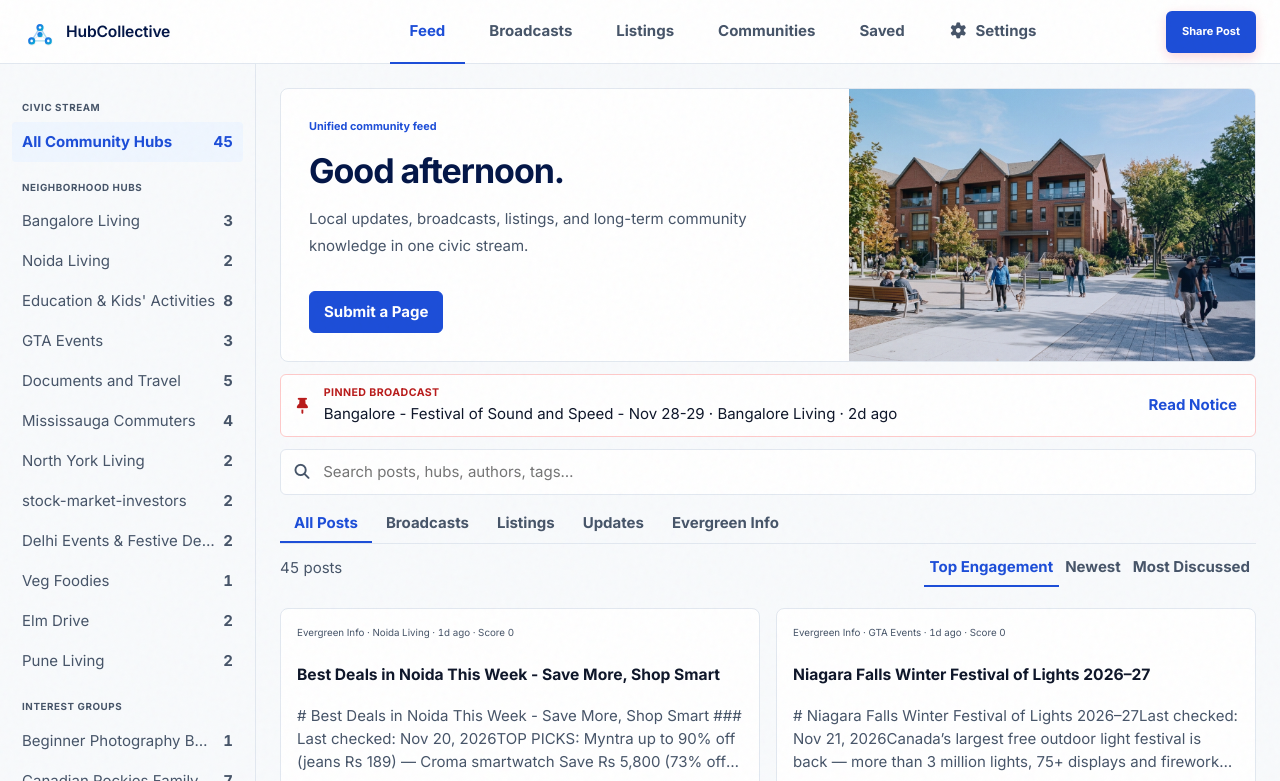
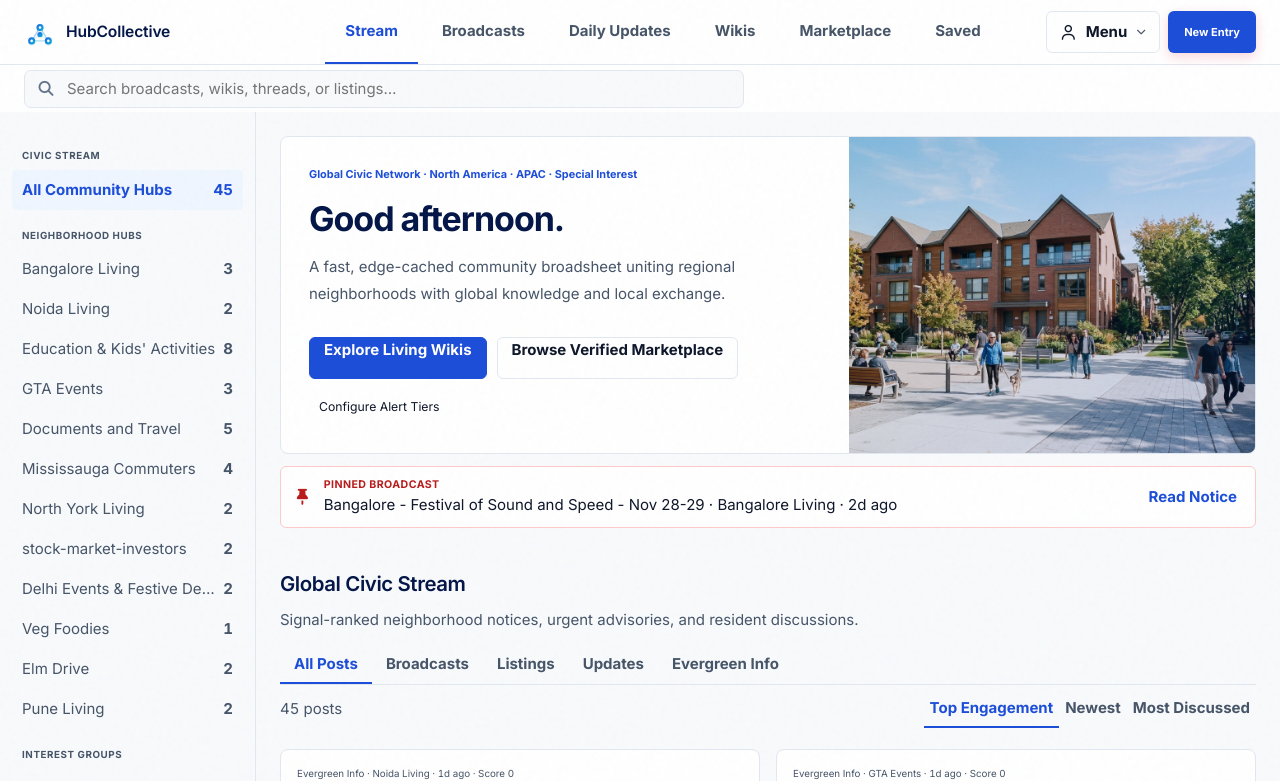
Before and after one commit to the-hub-community/hub-web, a Jekyll site: the page built from index.html, in a window 1280 px wide and 1400 px high, cut to the strip 0-781 px from the top of the window. Built offline with Jekyll 4.4.1, drawn with Linux system fonts in a browser that asks for light colours.

Commit message:
upgrade :  home page css changes

```diff
--- a/_includes/header.html
+++ b/_includes/header.html
@@ -8,16 +8,37 @@
       </a>
     </div>
     <nav class="header-center civic-top-nav" aria-label="Community navigation">
-      <a href="{{ '/' | relative_url }}"{% if page.url == '/' %} class="is-active" aria-current="page"{% endif %}>Feed</a>
+      <a href="{{ '/' | relative_url }}"{% if page.url == '/' and page.saved_view != true %} class="is-active" aria-current="page"{% endif %}>Stream</a>
       <a href="{{ '/notices.html' | relative_url }}"{% if page.url contains 'notices' or page.url contains 'broadcast' %} class="is-active" aria-current="page"{% endif %}>Broadcasts</a>
-      <a href="{{ '/marketplace.html' | relative_url }}"{% if page.url contains 'marketplace' or page.url contains 'list-service' %} class="is-active" aria-current="page"{% endif %}>Listings</a>
-      <a href="{{ '/communities.html' | relative_url }}"{% if page.url contains 'communities' %} class="is-active" aria-current="page"{% endif %}>Communities</a>
+      <a href="{{ '/general/daily-updates.html' | relative_url }}"{% if page.url contains 'daily-updates' %} class="is-active" aria-current="page"{% endif %}>Daily Updates</a>
+      <a href="{{ '/communities.html' | relative_url }}"{% if page.url contains 'communities' %} class="is-active" aria-current="page"{% endif %}>Wikis</a>
+      <a href="{{ '/marketplace.html' | relative_url }}"{% if page.url contains 'marketplace' or page.url contains 'list-service' %} class="is-active" aria-current="page"{% endif %}>Marketplace</a>
       <a href="{{ '/?saved=1' | relative_url }}"{% if page.url == '/' and page.saved_view %} class="is-active" aria-current="page"{% endif %}>Saved</a>
-      <a href="{{ '/settings.html' | relative_url }}" class="civic-nav-settings{% if page.url contains 'settings' %} is-active{% endif %}" aria-label="Settings" title="Settings"{% if page.url contains 'settings' %} aria-current="page"{% endif %}><i class="fa-solid fa-gear" aria-hidden="true"></i><span>Settings</span></a>
     </nav>
     <div class="header-right">
-      <button type="button" class="header-contribute" data-share-post-open><span>Share Post</span></button>
+      <details class="civic-account-menu">
+        <summary class="civic-account-menu__trigger" aria-label="Account menu">
+          <i class="fa-regular fa-user" aria-hidden="true"></i><span>Menu</span><i class="fa-solid fa-chevron-down civic-account-menu__chevron" aria-hidden="true"></i>
+        </summary>
+        <div class="civic-account-menu__panel">
+          <button type="button" disabled>Sign in (coming soon)</button>
+          <a href="{{ '/submit.html' | relative_url }}">Submit a Page</a>
+          <a href="{{ '/settings.html' | relative_url }}"{% if page.url contains 'settings' %} aria-current="page"{% endif %}>Settings</a>
+        </div>
+      </details>
+      <button type="button" class="header-contribute" data-share-post-open><span>New Entry</span></button>
     </div>
 
   </div>
+  {% if page.url == '/' %}
+  <div class="civic-header-search-row">
+    <div class="civic-header-search-inner">
+      <label class="civic-header-search">
+        <span class="sr-only">Search community posts</span>
+        <i class="fa-solid fa-magnifying-glass" aria-hidden="true"></i>
+        <input id="feedSearch" type="search" placeholder="Search broadcasts, wikis, threads, or listings…" autocomplete="off">
+      </label>
+    </div>
+  </div>
+  {% endif %}
 </header>
--- a/assets/css/custom/community-civic.css
+++ b/assets/css/custom/community-civic.css
@@ -14,8 +14,10 @@ button, input, select, textarea { font: inherit; }
 .site-header { background: #fff; border-bottom: 1px solid var(--civic-border); box-shadow: none; }
 .mobile-tabbar { display: none !important; }
 .sidebar { display: none !important; }
-.page-civic-feed .app-shell { display: flex; margin: 0 auto; padding: 64px 0 0 !important; }
-.page-civic-feed .sidebar.civic-hub-rail { display: flex !important; flex: 0 0 256px; width: 256px; min-width: 256px; height: calc(100vh - 64px); position: sticky; top: 64px; padding: 18px 12px; overflow-y: auto; border-right: 1px solid var(--civic-border); background: var(--civic-bg); }
+.page-civic-feed .site-header { height: 112px; }
+.page-civic-feed .site-header .header-inner { height: 64px; flex: 0 0 64px; }
+.page-civic-feed .app-shell { display: flex; margin: 0 auto; padding: 112px 0 0 !important; }
+.page-civic-feed .sidebar.civic-hub-rail { display: flex !important; flex: 0 0 256px; width: 256px; min-width: 256px; height: calc(100vh - 112px); position: sticky; top: 112px; padding: 18px 12px; overflow-y: auto; border-right: 1px solid var(--civic-border); background: var(--civic-bg); }
 .civic-rail-label { margin: 18px 10px 6px; color: var(--civic-muted); font-size: .72rem; font-weight: 800; letter-spacing: .06em; text-transform: uppercase; }
 .civic-hub-link { min-height: 40px; display: flex; justify-content: space-between; align-items: center; gap: 8px; border: 0; border-radius: 4px; background: transparent; color: var(--civic-muted); padding: 6px 10px; text-align: left; cursor: pointer; }
 .civic-hub-link span { overflow: hidden; text-overflow: ellipsis; white-space: nowrap; }
@@ -28,10 +30,29 @@ button, input, select, textarea { font: inherit; }
 .header-left { min-width: 256px; }
 .header-brand-name { font-size: 1.15rem; }
 .civic-top-nav { display: flex; align-items: stretch; justify-content: center; height: 64px; gap: 4px; }
-.civic-top-nav a { display: inline-flex; align-items: center; padding: 0 20px; border-bottom: 2px solid transparent; color: var(--civic-muted); text-decoration: none; font-weight: 700; }
-.civic-top-nav .civic-nav-settings { gap: 8px; }
+.civic-top-nav a { display: inline-flex; align-items: center; padding: 0 20px; border-bottom: 2px solid transparent; color: var(--civic-muted); text-decoration: none; font-weight: 700; white-space: nowrap; }
 .civic-top-nav a.is-active { color: var(--civic-cobalt); border-bottom-color: var(--civic-cobalt); }
 .header-contribute { min-height: 42px; border: 0; border-radius: 6px; padding: 0 16px; background: var(--civic-cobalt); color: #fff; font-weight: 800; cursor: pointer; }
+.civic-account-menu { position: relative; }
+.civic-account-menu__trigger { min-height: 42px; display: inline-flex; align-items: center; gap: 8px; border: 1px solid var(--civic-border); border-radius: 6px; background: #fff; color: var(--civic-ink); padding: 0 12px; font-weight: 700; cursor: pointer; list-style: none; }
+.civic-account-menu__trigger::-webkit-details-marker { display: none; }
+.civic-account-menu__chevron { color: var(--civic-muted); font-size: .7rem; }
+.civic-account-menu__panel { position: absolute; top: calc(100% + 8px); right: 0; z-index: 60; width: 200px; display: grid; gap: 4px; border: 1px solid var(--civic-border); border-radius: 8px; background: #fff; padding: 6px; box-shadow: 0 12px 28px rgba(15, 23, 42, .14); }
+.civic-account-menu__panel a, .civic-account-menu__panel button { min-height: 40px; display: flex; align-items: center; border: 0; border-radius: 5px; background: transparent; color: var(--civic-ink); padding: 0 10px; text-align: left; text-decoration: none; font: inherit; }
+.civic-account-menu__panel a:hover { background: #f1f5f9; }
+.civic-account-menu__panel button:disabled { color: var(--civic-muted); cursor: not-allowed; }
+.civic-header-search-row { height: 48px; border-top: 1px solid var(--civic-border); background: #fff; }
+.civic-header-search-inner { max-width: 1440px; height: 100%; margin: 0 auto; padding: 0 24px; display: flex; align-items: center; }
+.civic-header-search { width: min(100%, 720px); height: 38px; display: flex; align-items: center; gap: 10px; border: 1px solid var(--civic-border); border-radius: 7px; background: var(--civic-bg); padding: 0 12px; }
+.civic-header-search > i { color: #64748b; }
+.civic-header-search input { width: 100%; border: 0; outline: 0; background: transparent; color: var(--civic-ink); font: inherit; }
+.civic-header-search:focus-within { border-color: var(--civic-cobalt); box-shadow: 0 0 0 3px rgba(29, 78, 216, .12); }
+.civic-hero-actions { display: flex; align-items: center; flex-wrap: wrap; gap: 10px; margin-top: 14px; }
+.civic-hero-actions .civic-btn { margin-top: 0; }
+.civic-hero-alert-link { color: var(--civic-ink); font-size: .9rem; padding: 8px 10px; }
+.civic-stream-heading { display: flex; align-items: end; justify-content: space-between; margin: 36px 0 12px; }
+.civic-stream-heading h2 { margin: 0; font-size: 1.5rem; }
+.civic-stream-heading p { margin: 2px 0 0; color: var(--civic-muted); }
 
 .civic-feed { display: block; min-height: calc(100vh - 112px); }
 .civic-mobile-hubs { display: none; }
@@ -76,6 +97,9 @@ button, input, select, textarea { font: inherit; }
 .civic-card__body > p { display: -webkit-box; margin: 0 0 12px; overflow: hidden; -webkit-box-orient: vertical; -webkit-line-clamp: 3; color: var(--civic-muted); line-height: 1.55; }
 .civic-card__footer { display: flex; align-items: center; gap: 4px; min-height: 48px; border-top: 1px solid var(--civic-border); padding: 6px 10px; }
 .civic-card__footer button { min-height: 36px; border: 0; background: transparent; color: var(--civic-muted); padding: 0 8px; font-weight: 750; cursor: pointer; }
+.civic-card__footer button[data-replies] { display: inline-flex; align-items: center; justify-content: center; gap: 7px; border-radius: 999px; background: #f1f5f9; color: var(--civic-cobalt); font-variant-numeric: tabular-nums; }
+.civic-card__footer button[data-replies]:hover, .civic-card__footer button[data-replies]:focus-visible { background: #eff6ff; }
+.civic-card__reply-count { min-width: 1.55em; height: 1.55em; display: inline-grid; place-items: center; border-radius: 999px; background: #dbeafe; color: var(--civic-cobalt); padding: 0 .35em; font-size: .75rem; font-weight: 800; }
 .civic-card__footer button.is-active { color: var(--civic-cobalt); }
 .civic-card__footer button:last-child { margin-left: auto; }
 .civic-card__media { width: 100%; aspect-ratio: 16/9; border: 0; border-bottom: 1px solid var(--civic-border); padding: 0; background: #eef2f7; cursor: pointer; overflow: hidden; }
@@ -223,19 +247,22 @@ button, input, select, textarea { font: inherit; }
   .civic-hub-banner { grid-template-columns: 1fr; }
   .civic-hub-banner__cover { min-height: 180px; order: -1; }
   .header-left { min-width: auto; }
+  .civic-top-nav a { padding: 0 12px; }
 }
 @media (max-width: 720px) {
   .main-content { width: 100%; padding: 12px; }
   .header-inner { padding: 0 12px; }
   .header-brand-name { display: inline; font-size: 1rem; }
   .civic-top-nav { position: fixed; left: 0; right: 0; bottom: 0; z-index: 10030; height: 56px; background: #fff; border-top: 1px solid var(--civic-border); }
-  .civic-top-nav a { flex: 1; justify-content: center; padding: 0 6px; border-bottom: 0; border-top: 2px solid transparent; font-size: .82rem; }
-  .civic-top-nav .civic-nav-settings span { display: none; }
-  .civic-top-nav .civic-nav-settings { flex: 0 0 42px; }
+  .civic-top-nav { justify-content: flex-start; overflow-x: auto; }
+  .civic-top-nav a { flex: 0 0 auto; justify-content: center; padding: 0 10px; border-bottom: 0; border-top: 2px solid transparent; font-size: .78rem; }
   .civic-top-nav a.is-active { border-top-color: var(--civic-cobalt); }
   .header-right { margin-left: auto; }
   .header-contribute { width: 42px; padding: 0; font-size: 0; }
   .header-contribute::before { content: "+"; font-size: 1.25rem; }
+  .civic-account-menu__trigger { width: 42px; justify-content: center; padding: 0; }
+  .civic-account-menu__trigger span, .civic-account-menu__chevron { display: none; }
+  .civic-header-search-inner { padding: 0 12px; }
   .civic-feed-grid { grid-template-columns: 1fr; }
   .civic-hub-banner { min-height: 0; }
   .civic-hub-banner__cover { min-height: 152px; aspect-ratio: 16/7; }
--- a/index.html
+++ b/index.html
@@ -10,22 +10,28 @@ saved_view: false
   <section class="civic-stream">
     <header class="civic-hub-banner" id="hubBanner">
       <div class="civic-hub-banner__copy">
-        <p class="civic-hub-banner__location" id="hubLocation">Unified community feed</p>
+        <p class="civic-hub-banner__location" id="hubLocation">Global Civic Network · North America · APAC · Special Interest</p>
         <h1 id="hubTitle">All Community Hubs</h1>
-        <p id="hubPurpose">Local updates, broadcasts, listings, and long-term community knowledge in one civic stream.</p>
-        <a class="civic-btn civic-btn--primary civic-page-submit" href="{{ '/submit.html' | relative_url }}">Submit a Page</a>
+        <p id="hubPurpose">A fast, edge-cached community broadsheet uniting regional neighborhoods with global knowledge and local exchange.</p>
+        <div class="civic-hero-actions">
+          <a class="civic-btn civic-btn--primary" href="{{ '/communities.html' | relative_url }}">Explore Living Wikis</a>
+          <a class="civic-btn civic-btn--secondary" href="{{ '/marketplace.html' | relative_url }}">Browse Verified Marketplace</a>
+          <a class="civic-hero-alert-link" href="{{ '/settings.html' | relative_url }}">Configure Alert Tiers</a>
+        </div>
       </div>
       <div class="civic-hub-banner__cover" id="hubCover" role="img" aria-label="Community neighborhood"></div>
     </header>
 
     <section class="civic-pinned" id="pinnedBroadcast" aria-label="Pinned broadcast" hidden></section>
 
+    <header class="civic-stream-heading">
+      <div>
+        <h2>Global Civic Stream</h2>
+        <p>Signal-ranked neighborhood notices, urgent advisories, and resident discussions.</p>
+      </div>
+    </header>
+
     <section class="civic-toolbar" aria-label="Feed controls">
-      <label class="civic-search">
-        <span class="sr-only">Search community posts</span>
-        <i class="fa-solid fa-magnifying-glass" aria-hidden="true"></i>
-        <input id="feedSearch" type="search" placeholder="Search posts, hubs, authors, tags…" autocomplete="off">
-      </label>
       <div class="civic-segments civic-type-filter" id="typeFilter" aria-label="Post type">
         <button type="button" class="is-active" data-type="all" aria-pressed="true">All Posts</button>
         <button type="button" data-type="broadcast">Broadcasts</button>
@@ -152,4 +158,4 @@ saved_view: false
 }
 </script>
 
-<script src="{{ site.baseurl }}/assets/js/pages/community-feed.js?v={{ css_version }}" defer></script>
+<script src="{{ site.baseurl }}/assets/js/pages/community-feed.js?v={{ site.time | date: '%s' }}" defer></script>
```
Also changed, not shown: assets/css/custom/wiki-alerts.css (+18 -7 lines), assets/js/pages/community-feed.js (+80 -13 lines), assets/css/bundle.css, assets/images/hero_civic_plaza.jpg (added).
